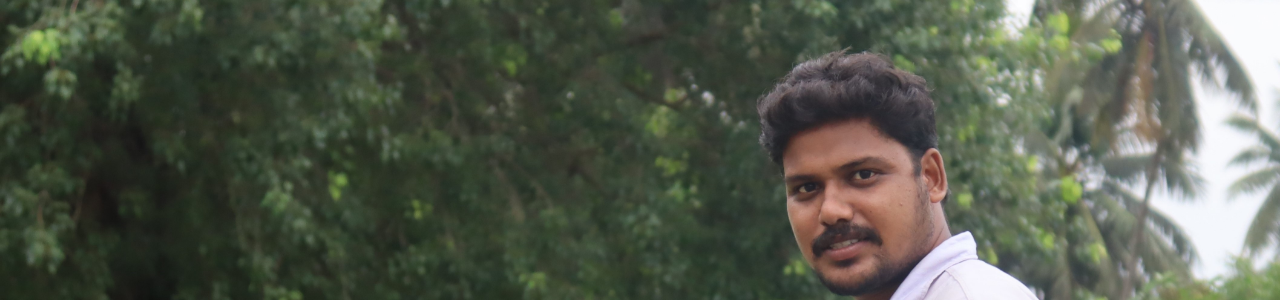
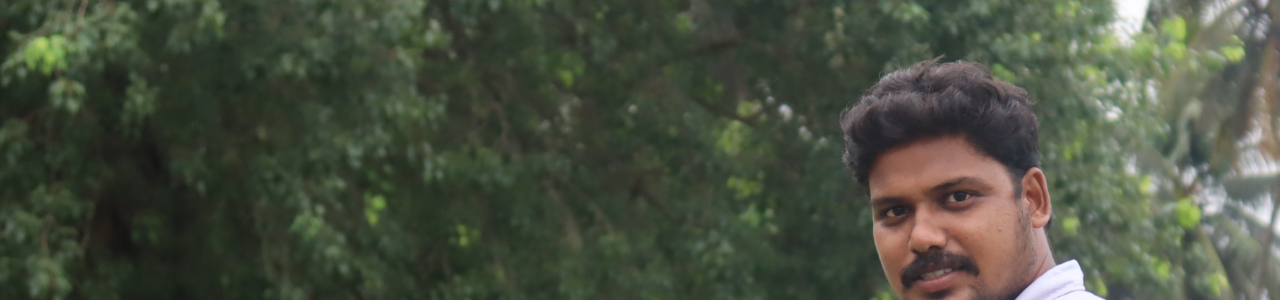
Before and after one commit to vasamsettinaresh/MyProfile, a plain HTML site: page index.html in a window 1280 px wide. Shown: the top 300 px of the page. Drawn offline with nearby package versions, Linux system fonts and the light colour scheme.

Commit message:
Update style.css

```diff
--- a/style.css
+++ b/style.css
@@ -284,7 +284,7 @@ h6 {
 #hero {
   width: 100%;
   height: 100vh;
-  background: url("hero-bg.JPG") top right no-repeat;
+  background: url("IMG_0446.JPG") top right no-repeat;
   background-size: cover;
   position: relative;
 }
```
